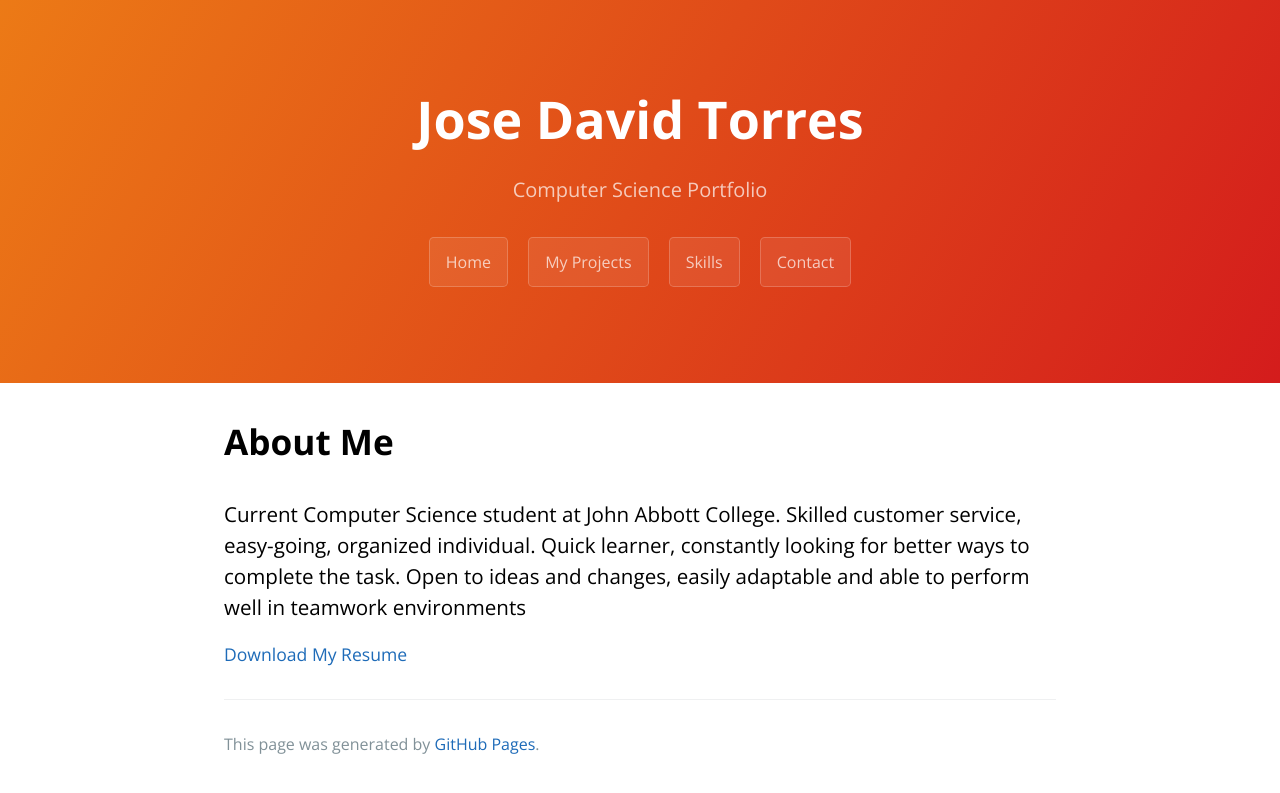
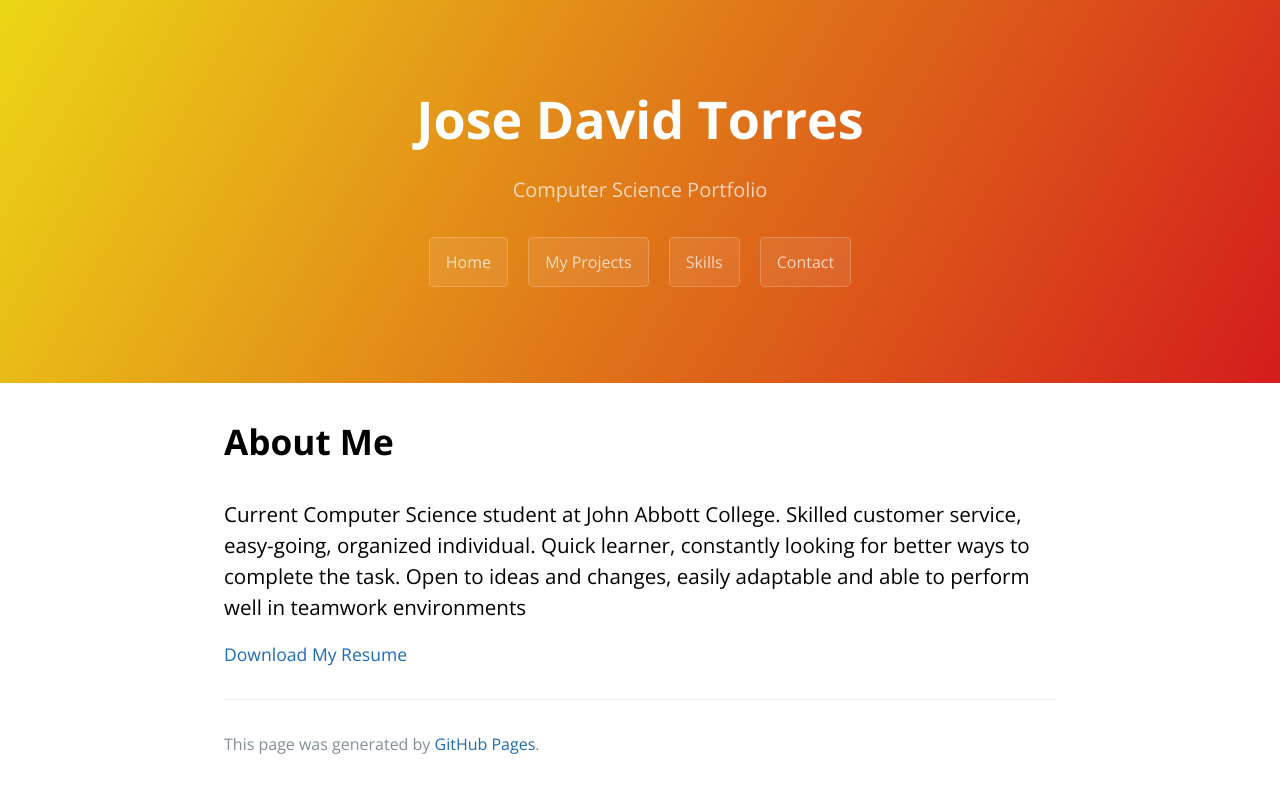
Before and after one commit to Josed0912/josed0912.github.io, a Jekyll site: the page built from index.md, in a window 1280 px wide. Shown: the top 793 px of the page. Built offline with Jekyll 4.4.1, drawn with Linux system fonts in a browser that asks for light colours.

Commit message:
Update variables.scss

```diff
--- a/_sass/variables.scss
+++ b/_sass/variables.scss
@@ -5,7 +5,7 @@ $medium-breakpoint: 42em !default;
 // Headers
 $header-heading-color: #fff !default;
 $header-bg-color: #d41c1c !default;
-$header-bg-color-secondary:  #ec7a16 !default;
+$header-bg-color-secondary:  #ecd616 !default;
 
 // Text
 $section-headings-color: #000000 !default;
```
